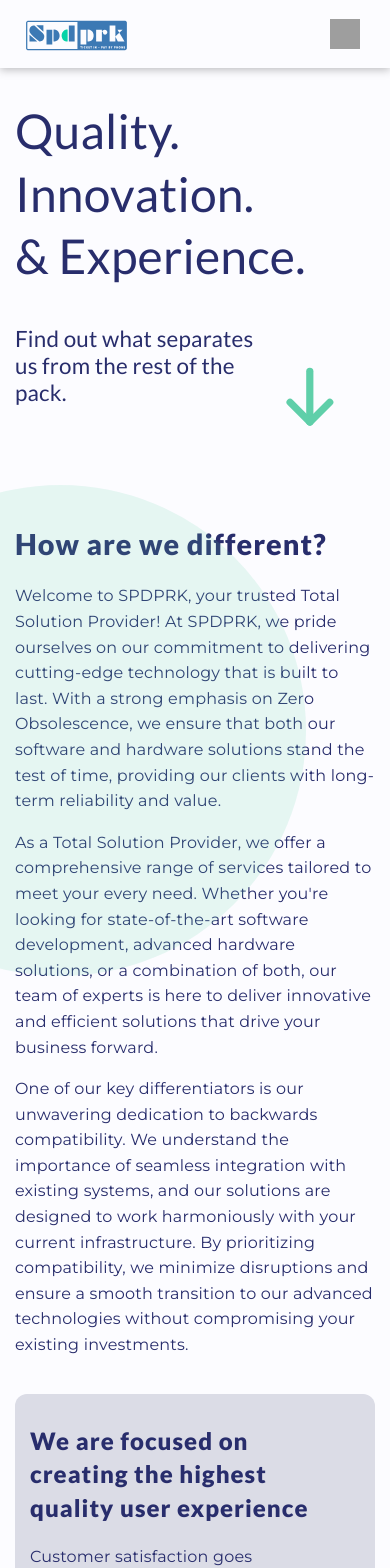
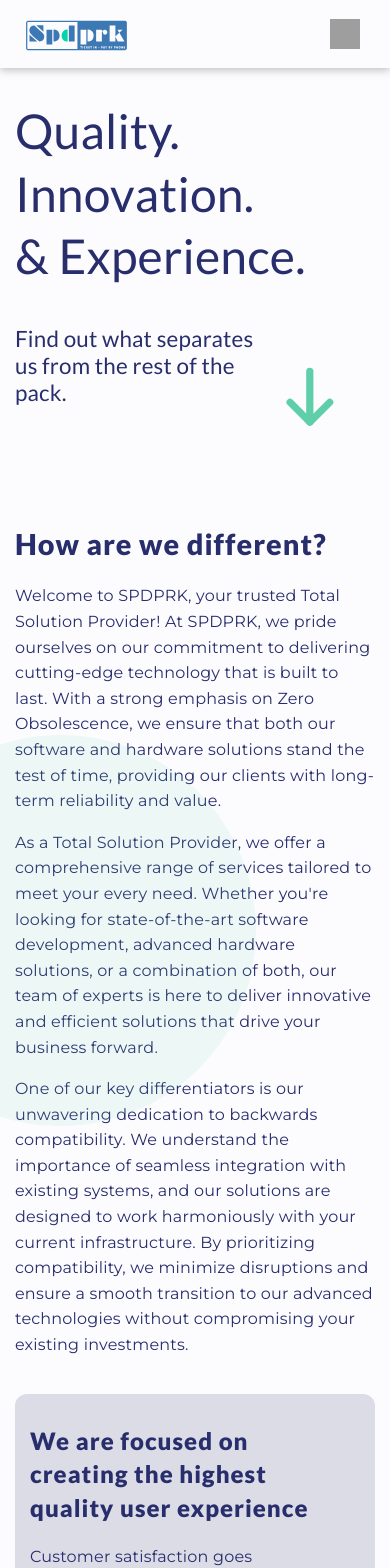
Before and after one commit to justinshane13/aether, a Next.js app: page /about in a window 390 px wide. Shown: the top 1568 px of the page. Built offline with nearby package versions, Linux system fonts and the light colour scheme; grey boxes are pictures that could not be loaded.

Commit message:
add background green bubble to About page

```diff
--- a/styles/About.module.css
+++ b/styles/About.module.css
@@ -350,11 +350,11 @@
 
     .background3 {
         position: absolute;
-        width: 491.08px;
-        height: 491.08px;
-        left: -200px;
-        top: 0px;
-        background: rgba(95, 207, 169, 0.15);
+        width: 391.08px;
+        height: 391.08px;
+        left: -150px;
+        top: 250px;
+        background: rgba(95, 207, 169, 0.1);
         border-radius: 245.538px;
         z-index: 0;
     }
```
